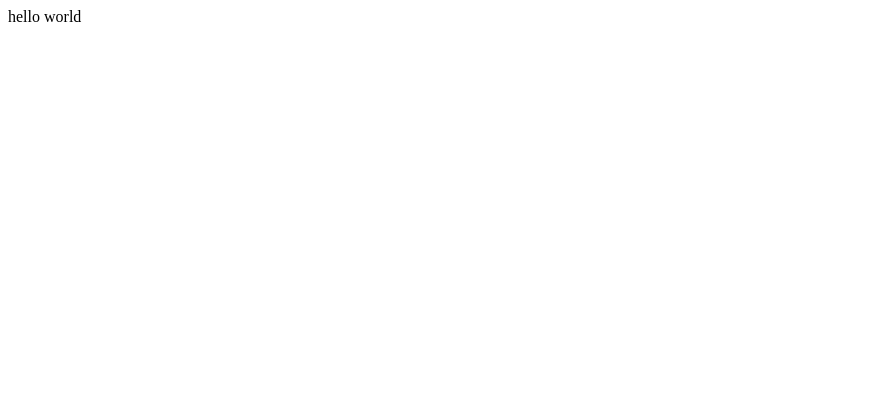
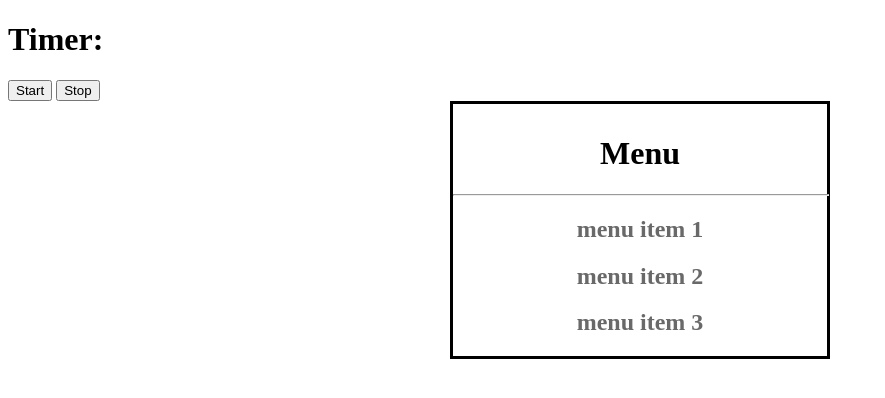
Before and after one commit to Francisco-Costa98/Francisco-Costa98.github.io, a plain HTML site: page index.html in a window 1280 px wide. Shown: the whole page, without its empty margins (0-885 px from the left). Drawn offline with Linux system fonts and the light colour scheme.

Commit message:
added css and basic button binding

```diff
--- a/index.html
+++ b/index.html
@@ -1,7 +1,30 @@
-<meta charset="utf-8">
-<meta name="viewport" content="width=device-width, initial-scale=1">
-<link rel="stylesheet" href="styles.css">
+<!DOCTYPE html>
+<html lang="en">
+<head>
+    <meta charset="utf-8">
+    <meta name="viewport" content="width=device-width, initial-scale=1">
+    <title>Training Doc</title>
+    <link rel="stylesheet" href="styles.css">
+</head>
+<body>
+<h1>Timer: </h1>
+<button id="start_button">Start</button>
+<button id="stop_button">Stop</button>
+
+
+<div class="menu_container">
+    <div class="menu">
+        <div class="menu_title">
+            <h1>Menu</h1>
+        </div>
+        <hr style="width:100%;">
+        <div class="menu_body">
+            <h2>menu item 1</h2>
+            <h2>menu item 2</h2>
+            <h2>menu item 3</h2>
+        </div>
+    </div>
+</div>
+</body>
+</html>
 <script src="script.js"></script>
-<body>
-hello world
-</body>
--- a/script.js
+++ b/script.js
@@ -0,0 +1,9 @@
+let time = 0;
+let start_button = document.getElementById('start_button');
+let stop_button = document.getElementById('stop_button');
+
+start_button.addEventListener('click', start_timer);
+
+function start_timer(){
+    console.log('hello')
+}
--- a/styles.css
+++ b/styles.css
@@ -0,0 +1,23 @@
+.menu_container{
+    width:30%;
+    margin: auto;
+}
+
+.menu_container .menu{
+    flex: auto;
+    justify-content: center;
+    text-align: center;
+    border: 3px solid black;
+    margin: auto;
+    padding-top: 10px;
+}
+
+.menu_container .menu .menu_title {
+    color:black;
+    width: 100%;
+
+}
+
+.menu_container .menu .menu_body {
+    color: dimgrey;
+}
```
